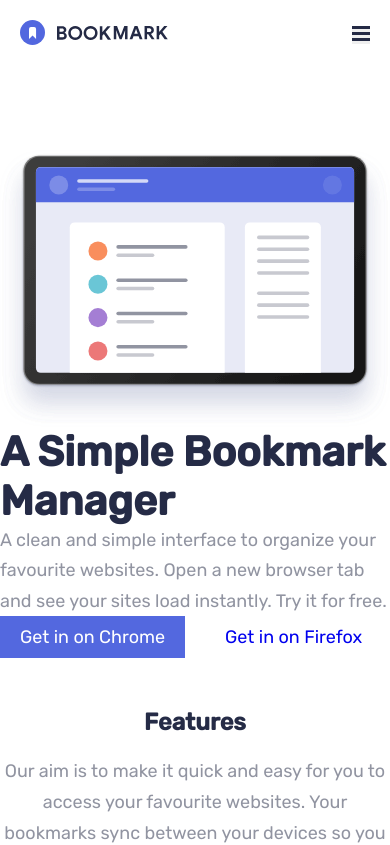
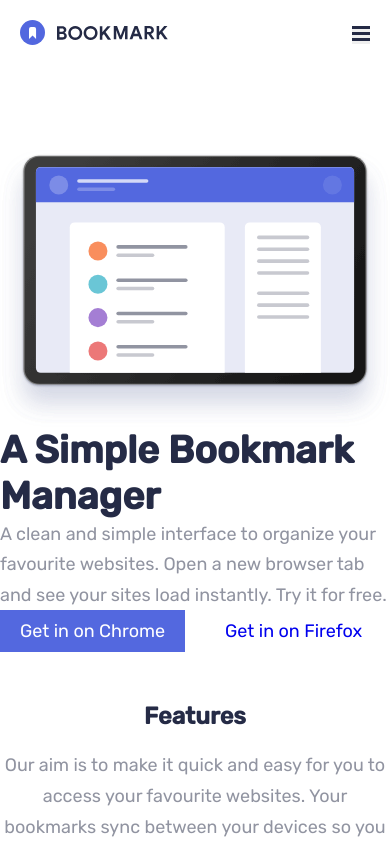
Before and after one commit to data-sets/bookmark-landing-page, a React (Create React App) app: page / in a window 390 px wide. Shown: the top 845 px of the page. Built offline with nearby package versions, Linux system fonts and the light colour scheme.

Commit message:
testing font on mobile device

```diff
--- a/src/assets/scss/globals/_main.scss
+++ b/src/assets/scss/globals/_main.scss
@@ -31,7 +31,7 @@ button {
 
 h1 {
   color: v.$very-dark-blue;
-  font-size: calc(2.125rem + 0.875vw);
+  font-size: 2.125rem;
 }
 h2 {
   color: v.$very-dark-blue;
```
Also changed, not shown: src/dist/style.css, 1 other file (tests, documents, lock files or other folders).
